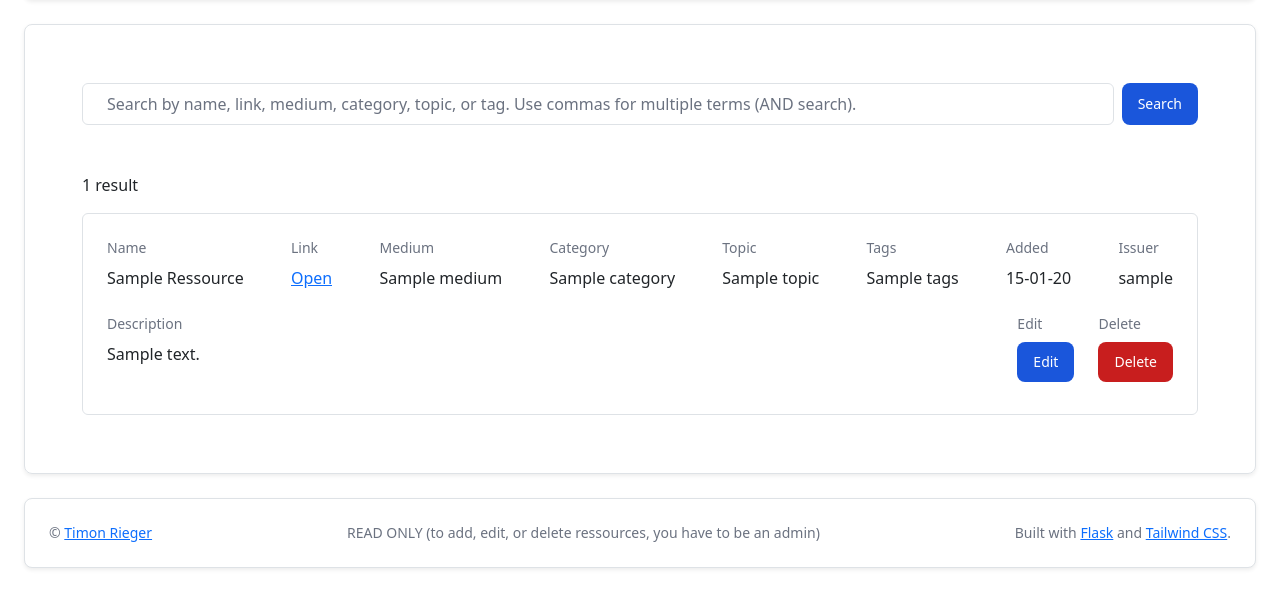
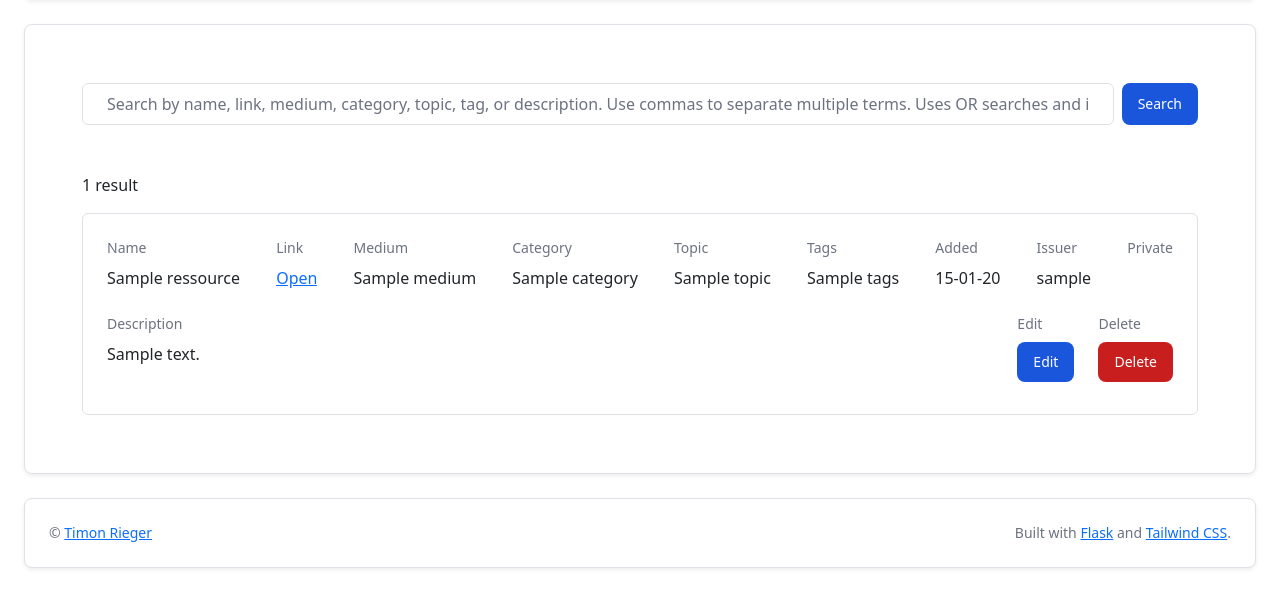
Before and after one commit to timonrieger/arkivr, a Flask app: template templates/index.html in a window 1280 px wide. Shown: the part 156-764 px from the top of the page. Run offline with Flask 3, Linux system fonts and the light colour scheme; the visitor is signed in with stand-in values (Sample User, id 1); the template is opened without the code that fills it: most values are stand-ins (such as "Sample title", 1, 10 or a date in 2020); parts of the project's set-up code (start-up, migrations or seed data) failed here and were passed over; some libraries are stand-ins or nearby versions.

Commit message:
add private flag + auth fixes + wording

```diff
--- a/app.py
+++ b/app.py
@@ -5,10 +5,10 @@ from database import db, create_all, User as UserModel, Ressources
 from dotenv import load_dotenv
 from flask_login import UserMixin, login_user, LoginManager, current_user, logout_user, login_required
 from sqlalchemy import or_
-from src.constants import ADMINS
 from src.forms import RessourceForm, LoginForm, RegistrationForm
 from flask_bootstrap import Bootstrap5
 import json
+from functools import wraps
 
 load_dotenv()
 
@@ -42,37 +42,46 @@ def unauthorized():
     return redirect(url_for('login'))
 
 
+def admin_required(f):
+    @wraps(f)
+    def decorated_function(*args, **kwargs):
+        user = User.query.filter_by(id=current_user.id).first()
+        if not user.admin:
+            flash("You are not an admin.", "error")
+            return redirect(url_for("home"))
+        return f(*args, **kwargs)
+    return decorated_function
+
+
 @app.route("/", methods=["GET", "POST"])
 def home():
-
+    search_query = []
     if request.method == 'POST':
         search_query = [arg.strip().lower() for arg in request.form.get('search').split(",")]
-        search_filters = []
-        for search_arg in search_query:
-            search_filters.append(
-                or_(
-                    Ressources.name.ilike(f"%{search_arg}%"),
-                    Ressources.description.ilike(f"%{search_arg}%"),
-                    Ressources.category.ilike(f"%{search_arg}%"),
-                    Ressources.topic.ilike(f"%{search_arg}%"),
-                    Ressources.tags.ilike(f"%{search_arg}%"),
-                    Ressources.medium.ilike(f"%{search_arg}%"),
-                    Ressources.link.ilike(f"%{search_arg}%"),
-                )
-            )
+        search_filters = [
+            or_(
+                Ressources.name.ilike(f"%{search_arg}%"),
+                Ressources.description.ilike(f"%{search_arg}%"),
+                Ressources.category.ilike(f"%{search_arg}%"),
+                Ressources.topic.ilike(f"%{search_arg}%"),
+                Ressources.tags.ilike(f"%{search_arg}%"),
+                Ressources.medium.ilike(f"%{search_arg}%"),
+                Ressources.link.ilike(f"%{search_arg}%"),
+            ) for search_arg in search_query
+        ]
         ressources = Ressources.query.filter(or_(*search_filters)).all()
-        for ressource in ressources:
-            user = User.query.filter_by(id=ressource.user_id).first()
-            ressource.username = user.username if user else "-"
+    else:
+        ressources = Ressources.query.all()
 
-        return render_template("index.html", ressources=ressources, search_query=" ".join(search_query))
-
-    ressources = Ressources.query.all()
+    filtered_ressources = []
     for ressource in ressources:
+        if not current_user.is_authenticated and ressource.private:
+            continue
         user = User.query.filter_by(id=ressource.user_id).first()
         ressource.username = user.username if user else "-"
+        filtered_ressources.append(ressource)
 
-    return render_template("index.html", ressources=ressources)
+    return render_template("index.html", ressources=filtered_ressources, search_query=" ".join(search_query))
 
 
 @app.route("/login", methods=["GET", "POST"])
@@ -80,12 +89,12 @@ def login():
     form = LoginForm()
 
     if form.validate_on_submit():
-        if request.form['email'] not in ADMINS:
-            flash("You are not allowed to login.", "error")
-            return redirect(url_for("home"))
         email = request.form["email"]
         password = request.form["password"]
         user = User.query.filter_by(email=email).first()
+        if not user.admin:
+            flash("You are not an admin.", "error")
+            return redirect(url_for("home"))
         response = requests.post(url=f"{AUTH_URL}/login?email={email}&password={password}")
         if response.status_code == 200:
             flash(response.json()['message'], "success")
@@ -101,18 +110,13 @@ def register():
     form = RegistrationForm()
 
     if form.validate_on_submit():
-        if request.form['email'] not in ADMINS:
-            flash("You are not allowed to register.", "error")
-            return redirect(url_for("home"))
         email = request.form["email"]
         password = request.form["password"]
         username = request.form["username"]
-        response = requests.post(url=f"{AUTH_URL}/register?email={email}&password={password}&username={username}&then=https://filmhub.timonrieger.de/")
+        response = requests.post(url=f"{AUTH_URL}/register?email={email}&password={password}&username={username}&then=https://library.timonrieger.de/")
         if response.status_code == 200:
             flash(response.json()['message'], "success")
-            user = User.query.filter_by(email=email).first()
-            login_user(user)
-            return redirect(url_for("home"))
+            return redirect(url_for("login"))
         flash(response.json()['message'], "error")
 
     return render_template("register.html", form=form)
@@ -127,6 +131,7 @@ def logout():
 
 @app.route("/edit", methods=["GET", "POST"])
 @login_required
+@admin_required
 def edit():
     id = request.args.get("id")
     form = RessourceForm()
@@ -140,6 +145,7 @@ def edit():
         ressource.topic = form.topic.data
         ressource.tags = json.dumps(form.tags.data)
         ressource.description=form.description.data
+        ressource.private = True if form.private.data == "True" else False
         db.session.commit()
         flash("Ressource updated successfully", "success")
         return redirect(url_for("home"))
@@ -152,24 +158,37 @@ def edit():
             category=ressource.category,
             topic=ressource.topic,
             tags=json.loads(ressource.tags),
-            description=ressource.description
+            description=ressource.description,
+            private=ressource.private
         )
     return render_template("add.html", form=form, id=id, edit=True)
 
 
 @app.route("/delete")
 @login_required
+@admin_required
 def delete():
     id = request.args.get("id")
     ressource = Ressources.query.filter_by(id=id).first()
+    form = RessourceForm(
+        name=ressource.name,
+        link=ressource.link,
+        medium=ressource.medium,
+        category=ressource.category,
+        topic=ressource.topic,
+        tags=json.loads(ressource.tags),
+        description=ressource.description,
+        private=ressource.private
+    )
     db.session.delete(ressource)
     db.session.commit()
-    flash("Ressource deleted successfully", "success")
-    return redirect(url_for("home"))
+    flash("Ressource deleted successfully. Accident? Add the ressource again by submitting the form.", "success")
+    return render_template("add.html", form=form)
 
 
 @app.route("/add", methods=["GET", "POST"])
 @login_required
+@admin_required
 def add():
     form = RessourceForm()
 
@@ -186,7 +205,8 @@ def add():
                 topic=form.topic.data,
                 tags=json.dumps(form.tags.data),
                 user_id=current_user.id,
-                description=form.description.data
+                description=form.description.data,
+                private=True if form.private.data == "True" else False
             )
             db.session.add(ressource)
             db.session.commit()
--- a/src/constants.py
+++ b/src/constants.py
@@ -11,4 +11,3 @@ MEDIUM_CHOICES = npoint_data["medium"]
 CATEGORY_CHOICES = npoint_data["category"]
 TOPIC_CHOICES = npoint_data["topic"]
 TAGS_CHOICES = npoint_data["tags"]
-ADMINS = npoint_data["admins"]
--- a/src/forms.py
+++ b/src/forms.py
@@ -1,5 +1,5 @@
 from flask_wtf import FlaskForm
-from wtforms import StringField, SubmitField, SelectField, SelectMultipleField
+from wtforms import StringField, SubmitField, SelectField, SelectMultipleField, RadioField
 from wtforms.validators import DataRequired, URL, Length, Optional
 from src.constants import MEDIUM_CHOICES, CATEGORY_CHOICES, TOPIC_CHOICES, TAGS_CHOICES
 
@@ -30,6 +30,10 @@ class RessourceForm(FlaskForm):
         choices=TAGS_CHOICES,
         validators=[Optional()]
     )
+    private = RadioField(
+        "Private?",
+        choices=[(True, "Yes, make it private"), (False, "No, make it public")],
+        validators=[DataRequired()])
     submit = SubmitField(label="Save")
 
 
--- a/templates/components/footer.html
+++ b/templates/components/footer.html
@@ -7,9 +7,6 @@
       <a href="https://timonrieger.de?utm_source=ressource-library">Timon Rieger</a>
     </span>
     <span class="text-sm text-gray-500 dark:text-gray-400"
-      >READ ONLY (to add, edit, or delete ressources, you have to be an admin)
-    </span>
-    <span class="text-sm text-gray-500 dark:text-gray-400"
       >Built with
       <a href="https://flask.palletsprojects.com/en/2.0.x/">Flask</a>
       and
--- a/templates/components/ressource.html
+++ b/templates/components/ressource.html
@@ -2,7 +2,7 @@
   <div class="mb-2 flex flex-row justify-between">
     <div>
       <h2 class="text-sm text-gray-500">Name</h2>
-      <p class="text-medium text-md truncate">{{ ressource.name | title }}</p>
+      <p class="text-medium text-md truncate">{{ ressource.name }}</p>
     </div>
     <div>
       <h2 class="text-sm text-gray-500">Link</h2>
@@ -38,6 +38,12 @@
       <h2 class="text-sm text-gray-500">Issuer</h2>
       <p class="text-medium text-md truncate">{{ ressource.username }}</p>
     </div>
+    {% if current_user.is_authenticated %}
+    <div>
+      <h2 class="text-sm text-gray-500">Private</h2>
+      <p class="text-medium text-md break-words">{{ ressource.private }}</p>
+    </div>
+    {% endif %}
   </div>
   <div class="mb-2 flex flex-row justify-between flex-wrap">
     <div class="flex-1">
@@ -112,4 +118,10 @@
     <h2 class="text-sm text-gray-500">Issuer</h2>
     <p class="text-medium text-md truncate">{{ ressource.username }}</p>
   </div>
+  {% if current_user.is_authenticated %}
+  <div class="flex flex-row justify-between items-center">
+    <h2 class="text-sm text-gray-500">Private</h2>
+    <p class="text-medium text-md break-words">{{ ressource.private }}</p>
+  </div>
+  {% endif %}
 </div>
--- a/templates/components/search.html
+++ b/templates/components/search.html
@@ -6,7 +6,7 @@
   <input
     type="text"
     name="search"
-    placeholder="Search by name, link, medium, category, topic, or tag. Use commas for multiple terms (AND search)."
+    placeholder="Search by name, link, medium, category, topic, tag, or description. Use commas to separate multiple terms. Uses OR searches and is not case-sensitive."
     class="w-full px-4 py-2 border border-gray-500 rounded-md focus:outline-none focus:ring-4 focus:ring-blue-300 dark:focus:ring-blue-800"
     required
   />
```
